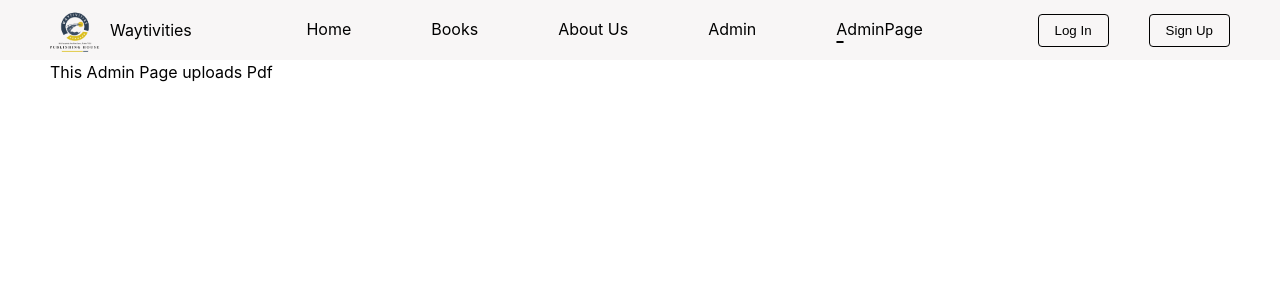
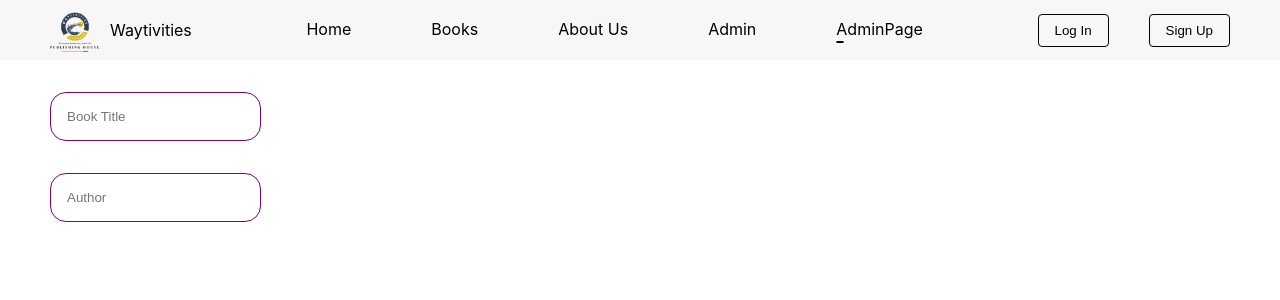
Before and after one commit to Confinesofgrace/waytivities3, a React (Vite) app: page /adminpage in a window 1280 px wide. Shown: the top 300 px of the page. Built offline with nearby package versions, Linux system fonts and the light colour scheme.

Commit message:
Building Admin2

```diff
--- a/src/Pages/Admin/AdminPage.css
+++ b/src/Pages/Admin/AdminPage.css
@@ -0,0 +1,20 @@
+#for-admin-input
+{
+    border-style: none;
+    border: 1px solid;
+    border-color: purple;
+    border-radius: 16px;
+
+    padding: 16px;
+
+    margin: 16px 0px;
+
+}
+
+#for-title
+{
+    padding: 16px 0px;
+
+    width: 200px;
+    height: 300px;
+}
--- a/src/Pages/Admin/AdminPage.jsx
+++ b/src/Pages/Admin/AdminPage.jsx
@@ -4,7 +4,27 @@ import './AdminPage.css';
 function AdminPage() {
     return(
         <div id="page-layout">
-            This Admin Page uploads Pdf
+            <div id='for-title'>
+
+                <input id='for-admin-input' type='text' name='title' placeholder='Book Title'  />
+
+                <input id='for-admin-input' type='text' name='author' placeholder='Author'  />
+
+
+
+            </div>
+
+            <div id='for-cover'>
+
+            </div>
+            <div id='for-aboutBook'>
+
+            </div>
+            <div id='for-intro'>
+
+            </div>
+
+
         </div>
     );
 }
```
